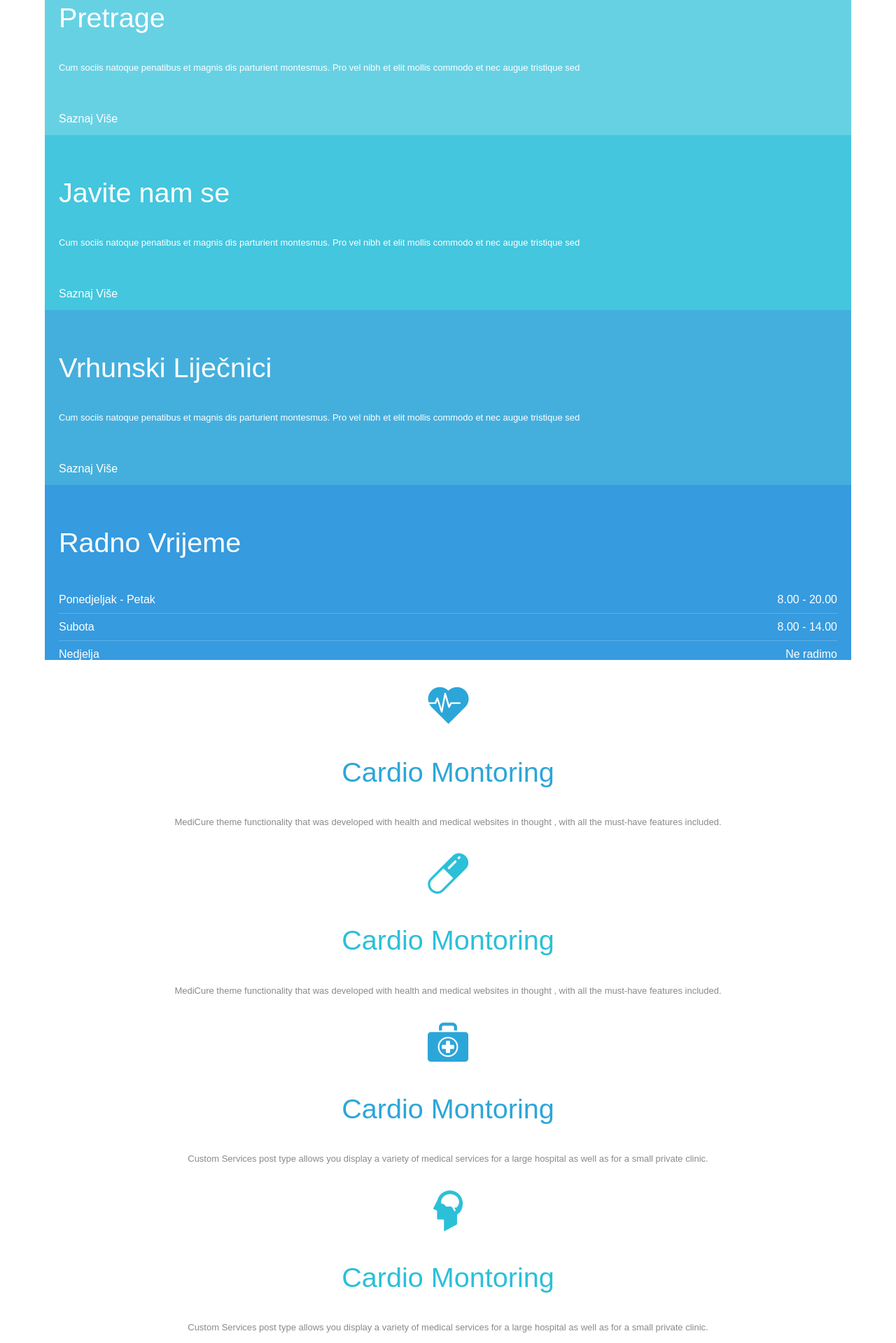
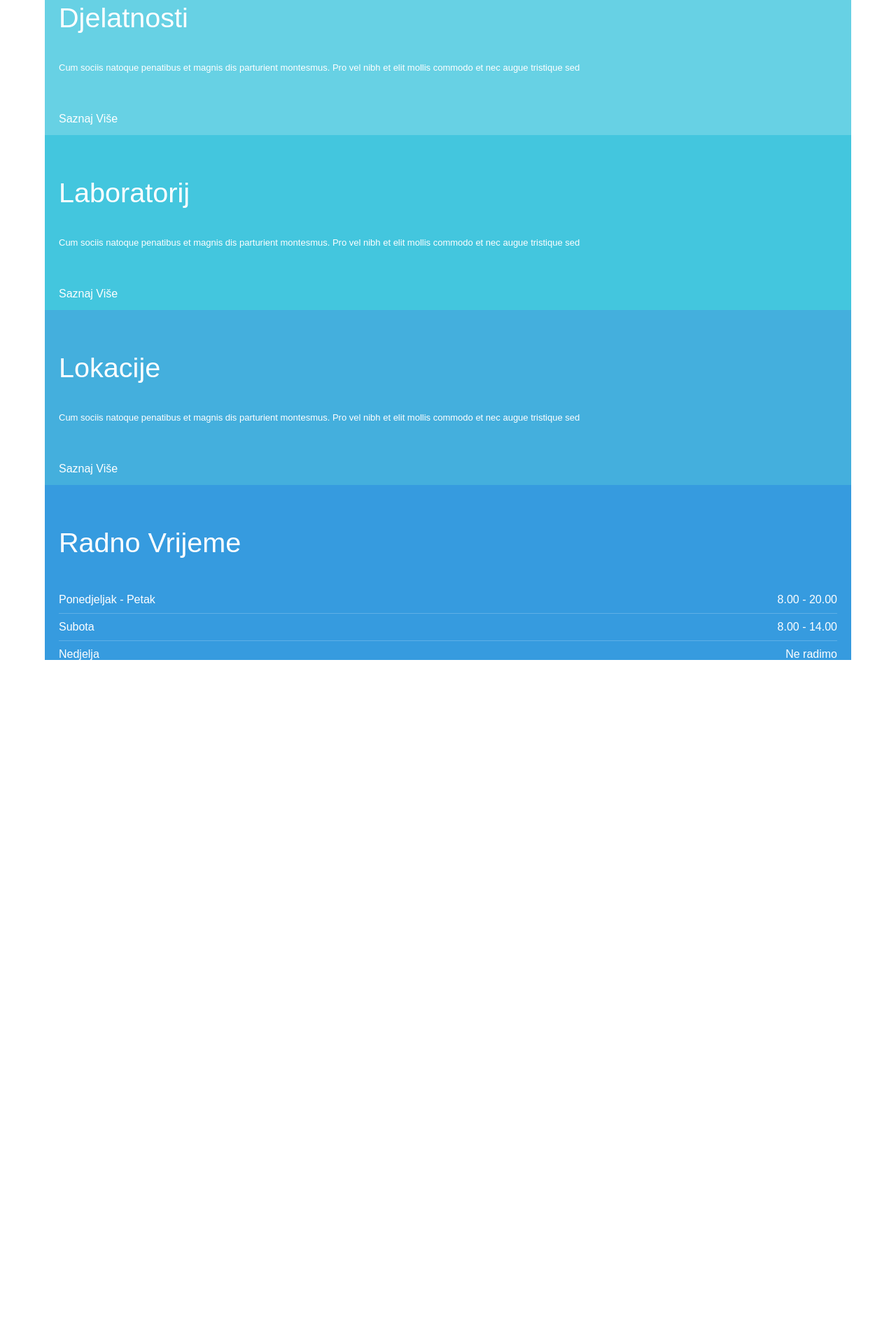
Before and after one commit to antepetrovic/poli, a plain HTML site: page index.html in a window 1280 px wide. Shown: the part 816-2735 px from the top of the page at 70% size. After the commit the page ends 1772 px from the top, so only its background shows below. Drawn offline with nearby package versions, Linux system fonts and the light colour scheme.

Commit message:
Content change

```diff
--- a/index.html
+++ b/index.html
@@ -48,6 +48,10 @@
         }
         .menuDrop {
             display: block;
+        }
+        .selected {
+            background: #2BC0D8;
+            color: #fff;
         }
         .hamburgerDiv {
             position: relative;
@@ -175,9 +179,9 @@
                 <span></span>
             </div>
             <ul>
-                <li><a>NASLOVNA</a></li>
-                <li><a>PREGLEDI</a></li>
-                <li><a>PREGLEDI</a></li>
+                <li class="selected"><a>NASLOVNA</a></li>
+                <li><a>DJELATNOSTI</a></li>
+                <li><a>LABORATORIJ</a></li>
                 <li><a>KONTAKT</a></li>
             </ul>
         </nav>
@@ -188,19 +192,19 @@
         </div>
         <div class="cubes">
             <div>
-                <h3>Pretrage</h3>
+                <h3>Djelatnosti</h3>
                 <p>Cum sociis natoque penatibus et magnis dis parturient montesmus.
                     Pro vel nibh et elit mollis commodo et nec augue tristique sed</p>
                 <a>Saznaj Više</a>
             </div>
             <div>
-                <h3>Javite nam se</h3>
+                <h3>Laboratorij</h3>
                 <p>Cum sociis natoque penatibus et magnis dis parturient montesmus.
                     Pro vel nibh et elit mollis commodo et nec augue tristique sed</p>
                 <a>Saznaj Više</a>
             </div>
             <div>
-                <h3>Vrhunski Liječnici</h3>
+                <h3>Lokacije</h3>
                 <p>Cum sociis natoque penatibus et magnis dis parturient montesmus.
                     Pro vel nibh et elit mollis commodo et nec augue tristique sed</p>
                 <a>Saznaj Više</a>
@@ -215,41 +219,33 @@
             </div>
         </div>
     </header>
-    <section class="middle">
-        <div>
-            <h3><span class="icon-glyph-2"></span></h3>
-            <h3>Cardio Montoring</h3>
-            <p>MediCure theme functionality that was developed with health and medical websites in thought
-                , with all the must-have features included.</p>
-        </div>
-        <div>
-            <h3><span class="icon-glyph-3"></span></h3>
-            <h3>Cardio Montoring</h3>
-            <p>MediCure theme functionality that was developed with health and medical websites in thought
-                , with all the must-have features included.</p>
-        </div>
-        <div>
-            <h3><span class="icon-glyph-4"></span></h3>
-            <h3>Cardio Montoring</h3>
-            <p>Custom Services post type allows you display a variety of medical services for a large hospital as well
-                as for a small private clinic.</p>
-        </div>
-        <div>
-            <h3><span class="icon-glyph-5"></span></h3>
-            <h3>Cardio Montoring</h3>
-            <p>Custom Services post type allows you display a variety of medical services for a large hospital as well
-                as for a small private clinic.</p>
-        </div>
+    <!--<section class="middle">-->
+        <!--<div>-->
+            <!--<h3><span class="icon-glyph-2"></span></h3>-->
+            <!--<h3>Cardio Montoring</h3>-->
+            <!--<p>MediCure theme functionality that was developed with health and medical websites in thought-->
+                <!--, with all the must-have features included.</p>-->
+        <!--</div>-->
+        <!--<div>-->
+            <!--<h3><span class="icon-glyph-3"></span></h3>-->
+            <!--<h3>Cardio Montoring</h3>-->
+            <!--<p>MediCure theme functionality that was developed with health and medical websites in thought-->
+                <!--, with all the must-have features included.</p>-->
+        <!--</div>-->
+        <!--<div>-->
+            <!--<h3><span class="icon-glyph-4"></span></h3>-->
+            <!--<h3>Cardio Montoring</h3>-->
+            <!--<p>Custom Services post type allows you display a variety of medical services for a large hospital as well-->
+                <!--as for a small private clinic.</p>-->
+        <!--</div>-->
+        <!--<div>-->
+            <!--<h3><span class="icon-glyph-5"></span></h3>-->
+            <!--<h3>Cardio Montoring</h3>-->
+            <!--<p>Custom Services post type allows you display a variety of medical services for a large hospital as well-->
+                <!--as for a small private clinic.</p>-->
+        <!--</div>-->
+    <!--</section>-->
 
-
-    </section>
-    <main>
-
-    </main>
-
-    <footer>
-
-    </footer>
     <script src="https://code.jquery.com/jquery-3.2.1.js"></script>
     <script src="js/main.js"></script>
 </body>
```
